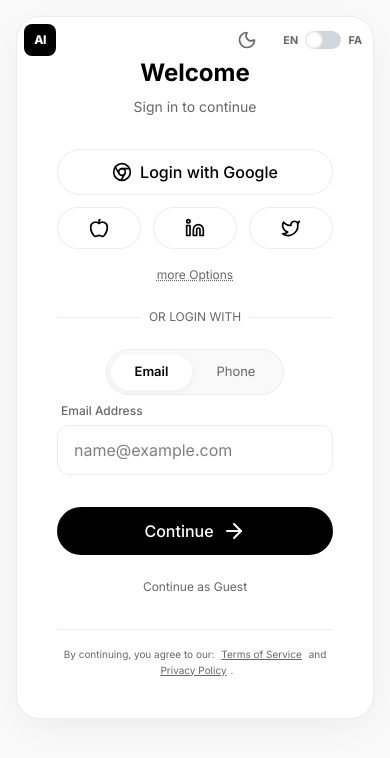
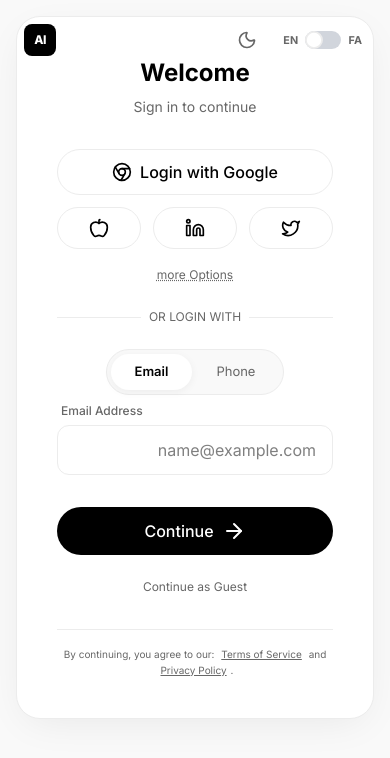
Before and after one commit to Firouzzadeh99/next-auth, a Next.js app: page /en/login in a window 390 px wide. Shown: the top 758 px of the page. Built offline with nearby package versions, Linux system fonts and the light colour scheme.

Commit message:
fix: mobile & github action config

```diff
--- a/package.json
+++ b/package.json
@@ -6,7 +6,8 @@
     "dev": "next dev",
     "build": "next build",
     "start": "next start",
-    "lint": "eslint"
+    "lint": "eslint",
+    "export": "next export"
   },
   "dependencies": {
     "lucide-react": "^0.562.0",
--- a/src/app/[locale]/(auth)/login/page.tsx
+++ b/src/app/[locale]/(auth)/login/page.tsx
@@ -197,11 +197,7 @@ export default function AuthPage() {
                   : t("phoneNumber")}
               </label>
               <div className="relative">
-                {loginType === "phone" && (
-                  <span className={`absolute ${isRTL ? "right-3" : "left-3"} top-1/2 -translate-y-1/2 text-xs bg-bg-secondary px-2 py-1 rounded border border-border-color`}>
-                    {t("phoneCode")}
-                  </span>
-                )}
+
                 <input
                   type={loginType === "email" ? "email" : "tel"}
                   value={mainInput}
@@ -210,7 +206,7 @@ export default function AuthPage() {
                     setError("");
                   }}
                   disabled={isOtpStep}
-                  className={`input-field ${isRTL ? "text-right" : "text-left"} ${loginType === "phone" && isRTL ? "pr-12" : loginType === "phone" ? "pl-12" : ""}`}
+                  className={`input-field ${!isRTL ? "text-right" : "text-left"} ${loginType === "phone" && isRTL ? "pr-32" : loginType === "phone" ? "pl-12" : ""}`}
                   placeholder={
                     loginType === "email"
                       ? "name@example.com"
```
